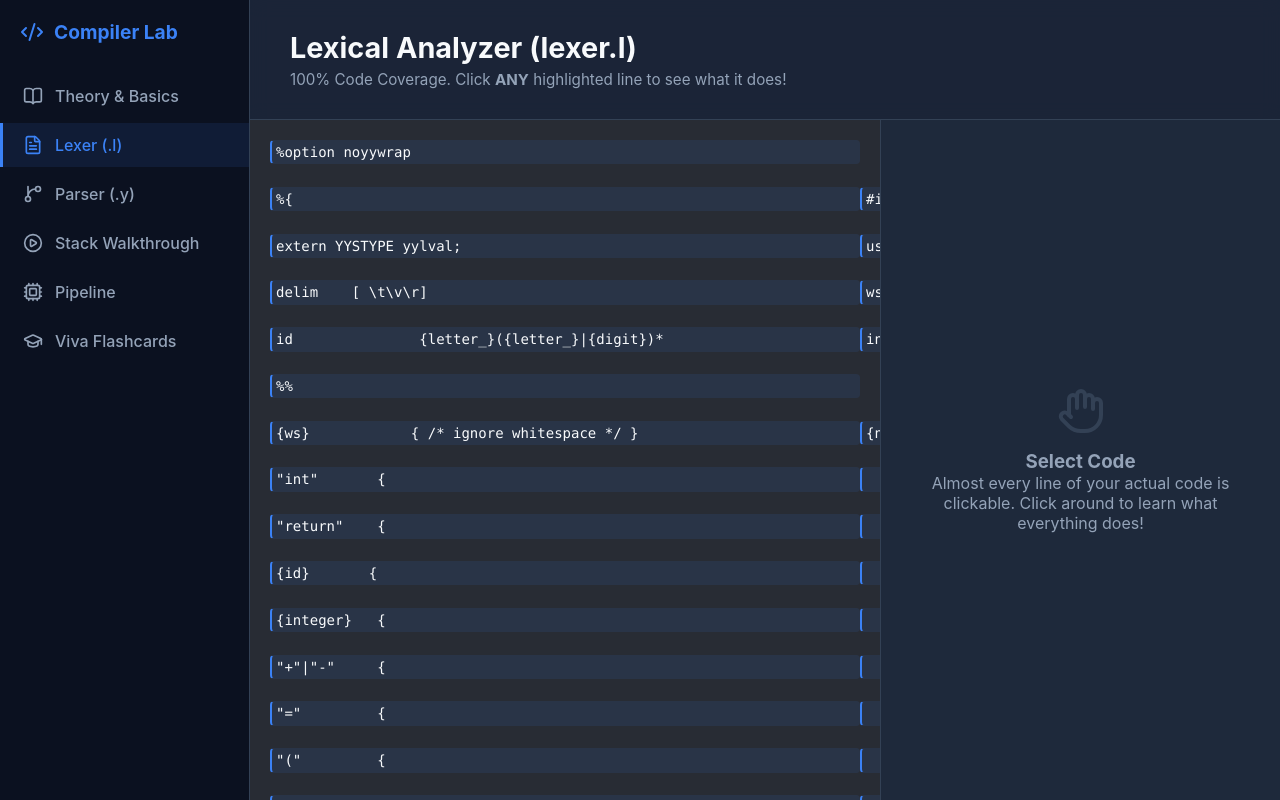
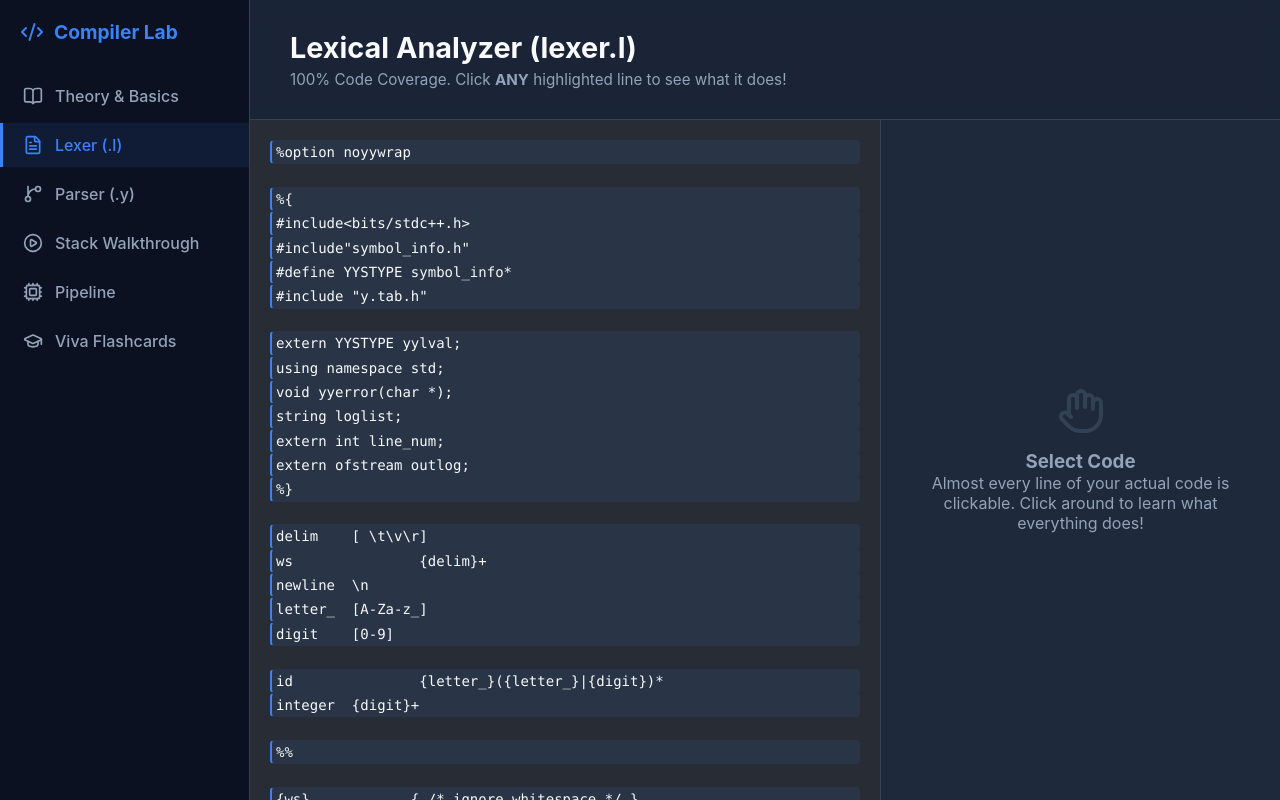
Before and after one commit to FinexSSS/CSE420-Lab-Summer26-BRACU-, a React (Vite) app in the folder Lab 1/visual-teaching-app/: page / in a window 1280 px wide. Built offline with nearby package versions, Linux system fonts and the light colour scheme.

Commit message:
Fix horizontal scrollbar by wrapping code lines

```diff
--- a/Lab 1/visual-teaching-app/src/index.css
+++ b/Lab 1/visual-teaching-app/src/index.css
@@ -143,12 +143,14 @@ body {
 .code-panel {
   flex: 1;
   overflow-y: auto;
+  overflow-x: hidden;
   padding: 20px;
   background-color: #282c34;
   font-family: 'Consolas', 'Monaco', monospace;
   font-size: 14px;
   line-height: 1.6;
-  white-space: pre;
+  white-space: pre-wrap;
+  word-wrap: break-word;
 }
 
 .code-line {
@@ -164,7 +166,7 @@ body {
   border-left: 2px solid var(--accent);
   border-radius: 4px;
   transition: all 0.2s;
-  display: inline-block;
+  display: block;
   width: 100%;
 }
 
```
